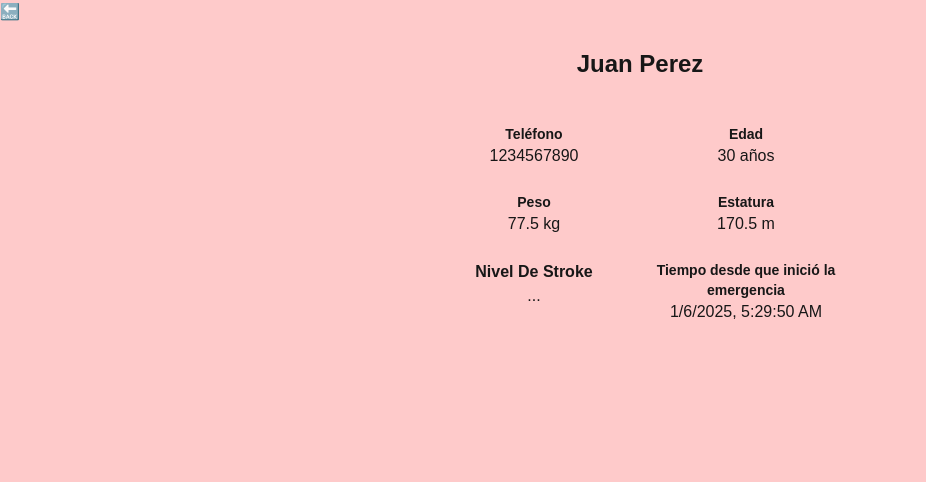
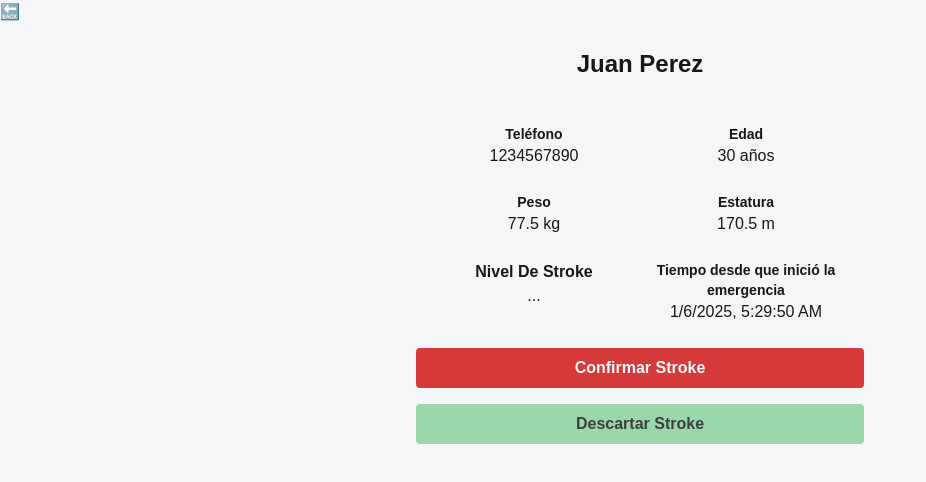
Before and after one commit to StrokeE-App/paramedic-app, a Next.js app: page /emergency/1 in a window 1280 px wide. Shown: the top 482 px of the page, without its empty margins (0-926 px from the left). Built offline with nearby package versions, Linux system fonts and the light colour scheme; no server answers; sample sign-in values are in the browser's storage.

Commit message:
Created the ConfirmStroke component for the buttons

```diff
--- a/app/emergency/[emergencyId]/page.tsx
+++ b/app/emergency/[emergencyId]/page.tsx
@@ -3,6 +3,7 @@
 import React, {useState, useEffect} from 'react'
 import { EmergencyInfo } from '@/types';
 import EmergencyInfoComponent from '@/components/EmergencyInfoComponent';
+import ConfirmStrokeComponent from '@/components/ConfirmStrokeComponent';
 export default function EmergencyClientPage({
   params,
 }: {
@@ -10,7 +11,7 @@ export default function EmergencyClientPage({
 }) {
   const { emergencyId } = React.use(params);
   const [emergency, setEmergency] = useState< EmergencyInfo | null >(null);
-  const myEmergencyId = emergencyId ?? "123";
+  const myEmergencyId = emergencyId || "123";
   const fiveMinutesAgo = new Date(Date.now() - 5 * 60 * 1000);
 
   useEffect(() => {
@@ -36,6 +37,7 @@ export default function EmergencyClientPage({
     <div>
       <h1 className=''>🔙</h1>
       <EmergencyInfoComponent {...emergency}/>
+      <ConfirmStrokeComponent emergencyId={myEmergencyId}/>
     </div>
   )
 }
--- a/app/globals.css
+++ b/app/globals.css
@@ -6,6 +6,9 @@
   --background: #ffffff;
   --foreground: #171717;
   --custom-black:#3E3E3E;
+  --custom-red:#D63A3A;
+  --custom-green:#98D8AA;
+  --custom-white:#F5F6F8;
 }
 
 /* @media (prefers-color-scheme: dark) {
--- a/app/layout.tsx
+++ b/app/layout.tsx
@@ -25,7 +25,7 @@ export default function RootLayout({
 }>) {
 	return (
 		<html lang="es">
-			<body className={`${geistSans.variable} ${geistMono.variable} antialiased bg-red-200`}>
+			<body className={`${geistSans.variable} ${geistMono.variable} antialiased bg-customWhite`}>
 				<AuthProvider>
 					{children}
 				</AuthProvider>
--- /dev/null
+++ b/components/Button.tsx
@@ -0,0 +1,23 @@
+'use client'
+//A button component that recieves a title, click event and a color
+
+
+interface ButtonProps {
+  title: string;
+  onClick: () => void;
+  color: string;
+}
+
+export default function Button({ title, onClick, color }: ButtonProps){
+  const buttonColor = color === 'red' ? 'bg-customRed' : 'bg-customGreen';
+  const textColor = color === 'red' ? 'text-customWhite' : 'text-customBlack';
+
+  return (
+    <button
+      onClick={onClick}
+      className={`${buttonColor} ${textColor} font-bold py-2 px-4 rounded w-full`}
+    >
+      {title}
+    </button>
+  );
+};
--- /dev/null
+++ b/components/ConfirmStrokeComponent.tsx
@@ -0,0 +1,17 @@
+"use client";
+
+import Button from "./Button";
+
+export type ConfirmStrokeComponentProps = {
+  emergencyId: string;
+};
+
+
+export default function ConfirmStrokeComponent({emergencyId}: ConfirmStrokeComponentProps) {
+  return (
+    <div className="w-10/12 max-w-md mx-auto flex flex-col space-y-4">
+      <Button title="Confirmar Stroke" onClick={() => {console.log(`Click red on ${emergencyId}`)}} color='red' />
+      <Button title="Descartar Stroke" onClick={() => {console.log(`Click green on ${emergencyId}`)}} color="green" />
+    </div>
+  )
+}
--- a/tailwind.config.ts
+++ b/tailwind.config.ts
@@ -12,6 +12,9 @@ export default {
         background: "var(--background)",
         foreground: "var(--foreground)",
         customBlack: "var(--custom-black)",
+        customGreen: "var(--custom-green)",
+        customRed: "var(--custom-red)",
+        customWhite: "var(--custom-white)",
       },
     },
   },
```
